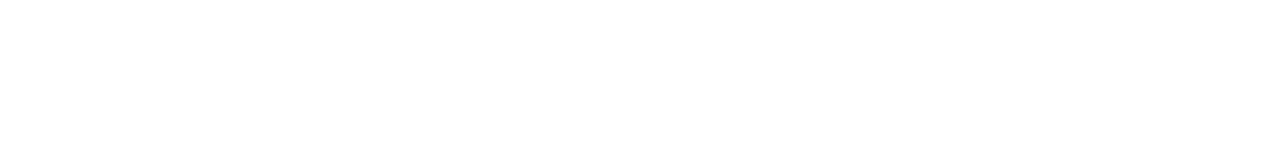
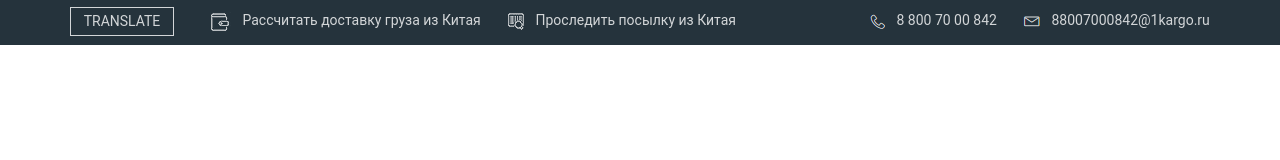
Before and after one commit to av-kotov/cargo, a website: page src/index.html in a window 1280 px wide. Drawn offline with nearby package versions, Linux system fonts and the light colour scheme; files that its build step writes are made by us from their sources.

Commit message:
create up-menu

```diff
--- a/src/index.html
+++ b/src/index.html
@@ -45,6 +45,27 @@
 </head>
 <body>
 
+    <header class="header">
+        <div class="container">
+            <div class="header__wrapper">
+                <button class="header__btn">TRANSLATE</button>
+                <div class="header__link">
+                    <div class="header__item">
+                        <a href="#"><img src="icons/main_up/purse.png" alt="">
+                            Рассчитать доставку груза из Китая</a>
+                        <a href="#"><img src="icons/main_up/truck_.png" alt="">
+                            Проследить посылку из Китая</a>
+                    </div>
+                    <div class="header__item">
+                        <a href="tel:+78007000842"><img src="icons/main_up/phone.png" alt="">
+                            8 800 70 00 842</a>
+                        <a href="#"><img src="icons/main_up/mail.png" alt="">
+                            88007000842@1kargo.ru</a>
+                    </div>
+                </div>
+            </div>
+        </div>
+    </header>
     <script src="js/script.js"></script>
 </body>
 </html>
--- a/src/sass/base/_variables.scss
+++ b/src/sass/base/_variables.scss
@@ -0,0 +1 @@
+$main-color: #e93b3b;
--- /dev/null
+++ b/src/sass/blocks/_header.scss
@@ -0,0 +1,58 @@
+.header {
+  height: 45px;
+  background-color: #25333c;
+  .container {
+    height: 45px;
+  }
+  &__wrapper {
+    display: grid;
+    grid-template-columns: 105px auto;
+    column-gap: 35px;
+  }
+  &__btn {
+    margin-top: 7px;
+    width: 104px;
+    height: 29px;
+    border: 1px solid #d3d6d8;
+    background: transparent;
+    color: #d3d6d8;
+    font-size: 14px;
+    font-weight: 400;
+    text-align: center;
+    text-transform: uppercase;
+    &:hover {
+      color: $main-color;
+      text-decoration: none;
+      border: 1px solid $main-color;
+    }
+  }
+  &__link {
+    display: grid;
+    grid-template-columns: 510px 340px;
+    justify-content: space-between;
+    align-items: center;
+    padding-top: 5px;
+    a {
+      color: #d3d6d8;
+      font-size: 14px;
+      font-weight: 400;
+      img {
+        margin-right: 8px;
+      }
+      &:hover {
+        color: $main-color;
+        text-decoration: none;
+      }
+    }
+  }
+  &__item {
+    display: grid;
+    grid-template-columns: repeat(2, 285px);
+    column-gap: 13px;
+    &:nth-child(2) {
+      display: grid;
+      grid-template-columns: 130px 190px;
+      column-gap: 23px;
+    }
+  }
+}
--- a/src/sass/style.scss
+++ b/src/sass/style.scss
@@ -9,3 +9,10 @@
     margin: 0;
     padding: 0;
 }
+
+.container {
+    width: 1140px;
+    margin: 0 auto;
+}
+
+@import 'blocks/header';
```
Also changed, not shown: dist/css/style.min.css, dist/icons/main_up/purse.svg (added), dist/index.html, src/icons/main_up/purse.svg (added), 1 other file.
